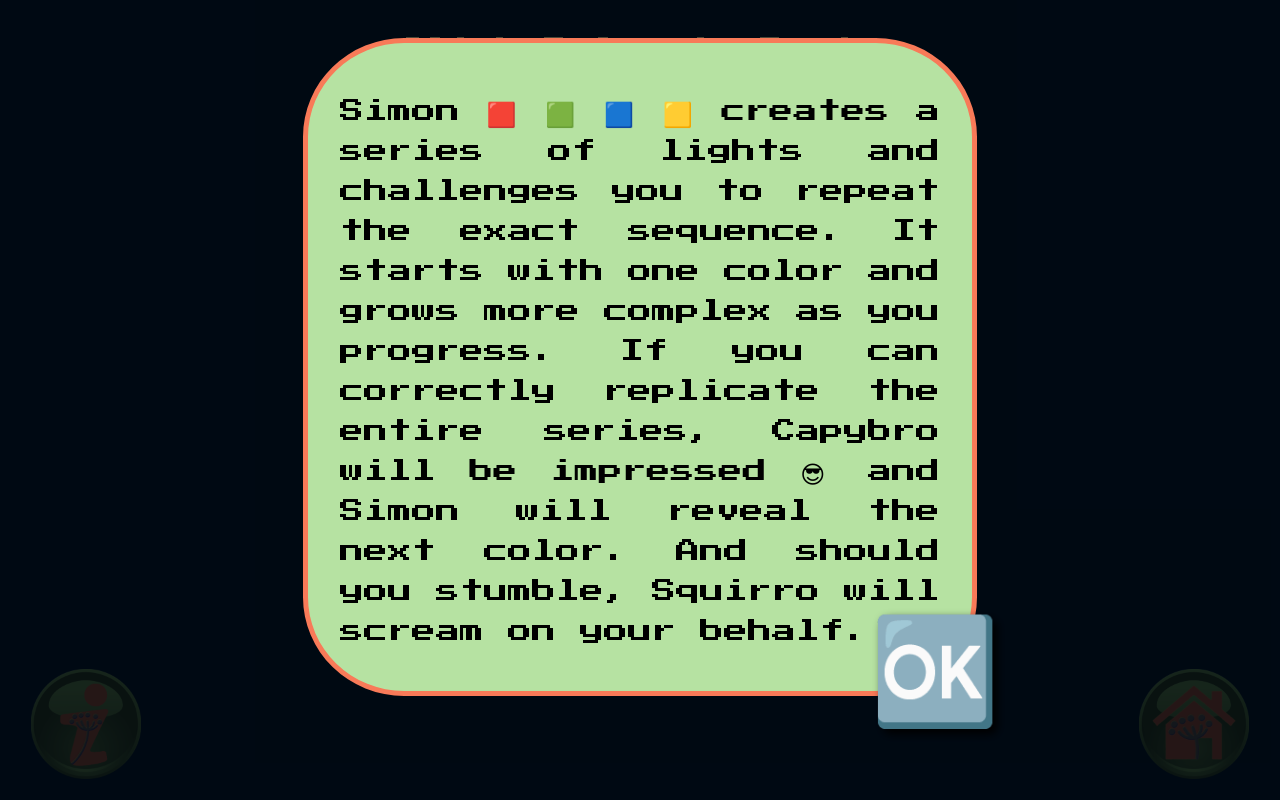
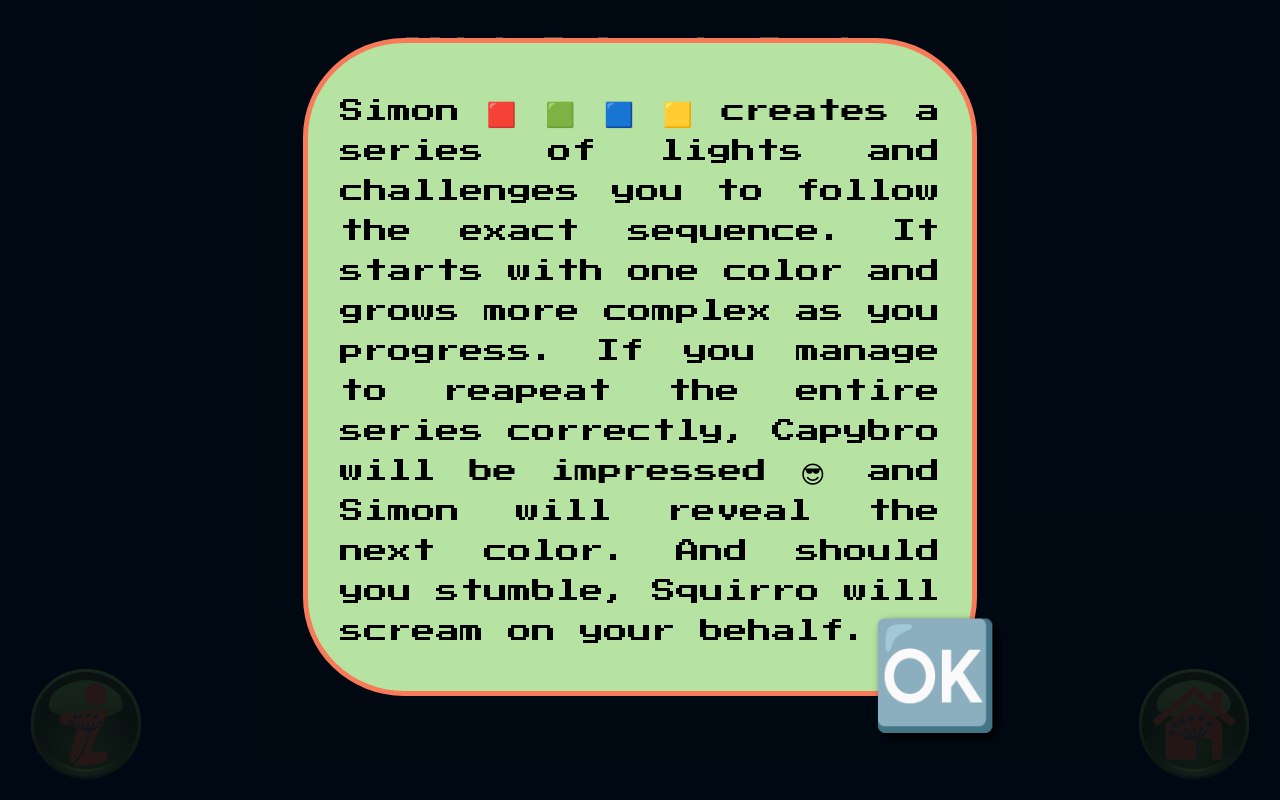
Before and after one commit to codedoa/agency, a plain HTML site: page projects/simon/index.html in a window 1280 px wide. Both pictures are taken after a click on the element 85 px from the left and 724 px from the top of the page. Drawn offline with nearby package versions, Linux system fonts and the light colour scheme.

Commit message:
Simon: Info copy update and minor OK shift down

```diff
--- a/projects/simon/index.html
+++ b/projects/simon/index.html
@@ -14,8 +14,8 @@
   <div class="navbutton home"></div>
   <div id="myModal" class="modal">
     <div id="info-popup" class="modal-content">
-      <p>Simon 🟥 🟩 🟦 🟨 creates a series of lights and challenges you to repeat the exact sequence. It starts with one color and grows more complex as you progress.
-        If you can correctly replicate the entire series, Capybro will be impressed 😎 and Simon will reveal the next color.
+      <p>Simon 🟥 🟩 🟦 🟨 creates a series of lights and challenges you to follow the exact sequence. It starts with one color and grows more complex as you progress.
+        If you manage to reapeat the entire series correctly, Capybro will be impressed 😎 and Simon will reveal the next color.
         And should you stumble, Squirro will scream on your behalf.<span id="close" class="close"> 🆗 </span></p>
     </div>
   </div>
--- a/projects/simon/simonstyle.css
+++ b/projects/simon/simonstyle.css
@@ -67,7 +67,7 @@ body {
   color: rgb(248, 122, 88);
   text-shadow: 5px 5px 10px black;
   margin-right: -7.5vmin;
-  margin-top: 3vmin;
+  margin-top: 3.5vmin;
   font-size: 13vmin;
   font-weight: bold;
   text-decoration: solid;
```
